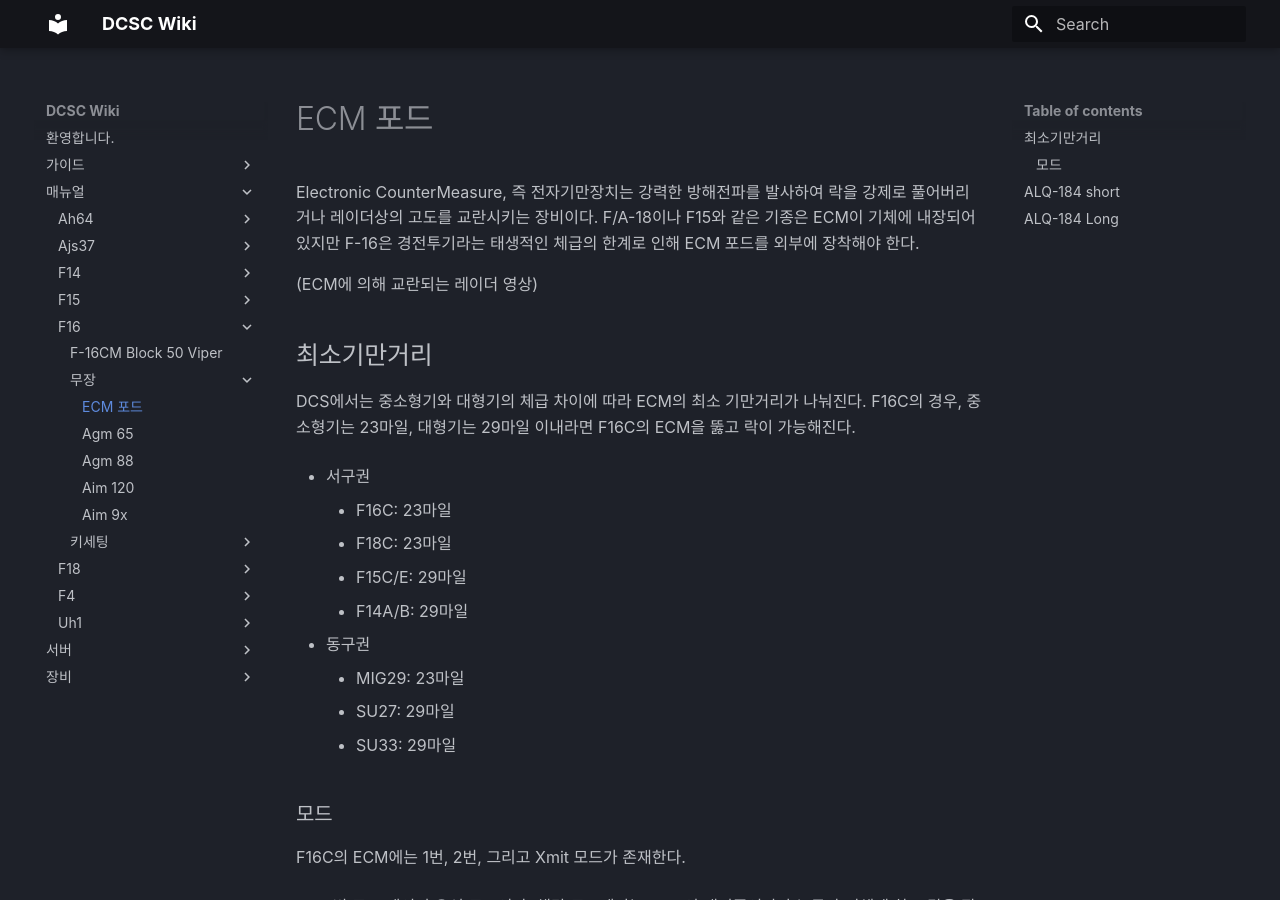
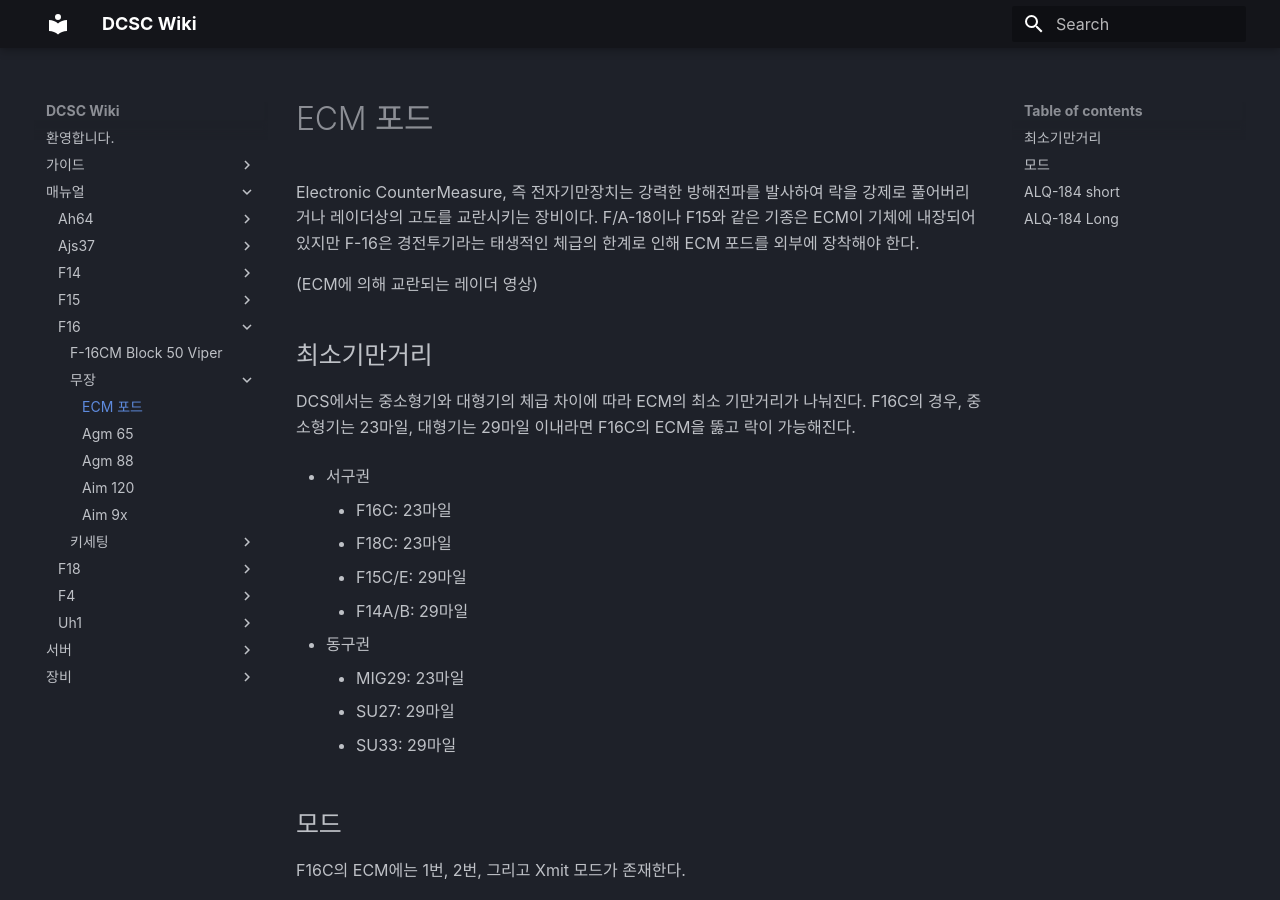
Before and after one commit to dcs-c/dcs-c.github.io, an MkDocs documentation site: the page built from docs/매뉴얼/f16/무장/ECM POD.md, in a window 1280 px wide and 900 px high. Built offline with MkDocs 1.6.1 and Material for MkDocs 9.7.7, drawn with Linux system fonts in a browser that asks for light colours; some web fonts are replaced.

Commit message:
Update ECM POD.md

```diff
--- a/docs/매뉴얼/f16/무장/ECM POD.md
+++ b/docs/매뉴얼/f16/무장/ECM POD.md
@@ -24,7 +24,7 @@ DCS에서는 중소형기와 대형기의 체급 차이에 따라 ECM의 최소
     * SU27: 29마일
     * SU33: 29마일
 
-### 모드
+## 모드
 
 
 F16C의 ECM에는 1번, 2번, 그리고 Xmit 모드가 존재한다.
```
